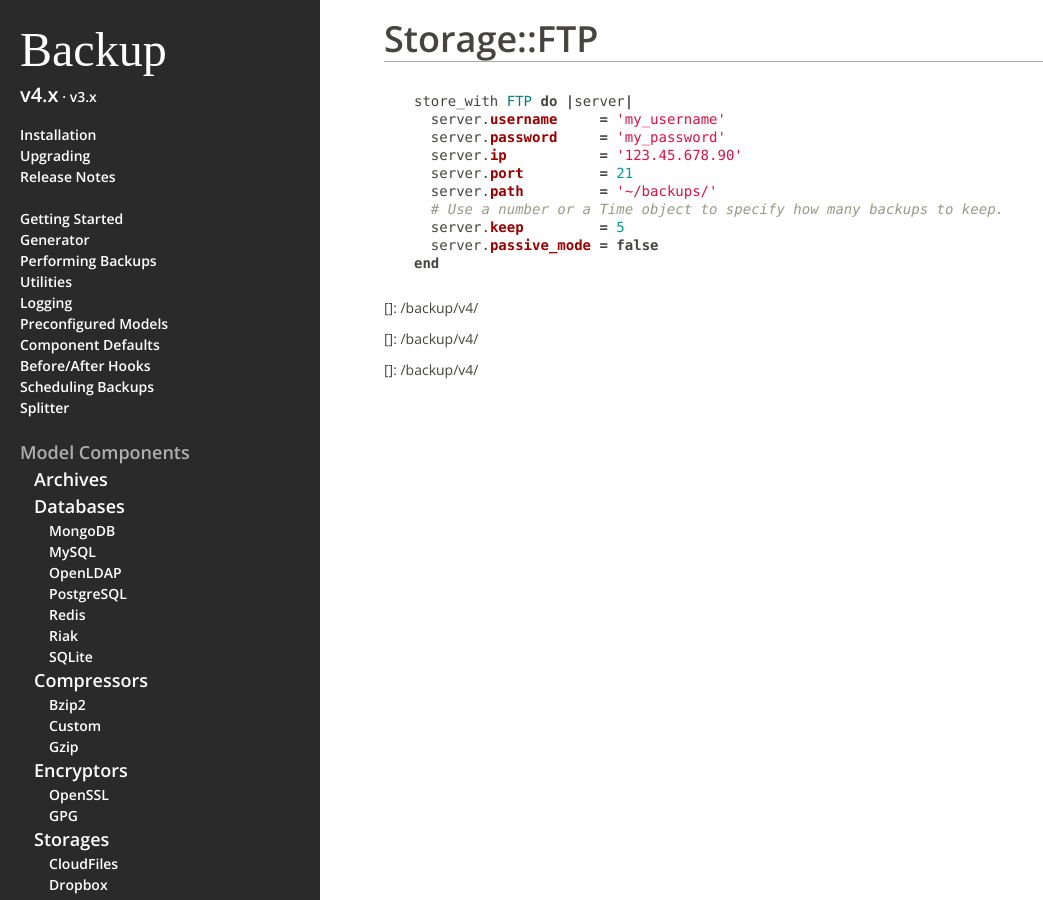
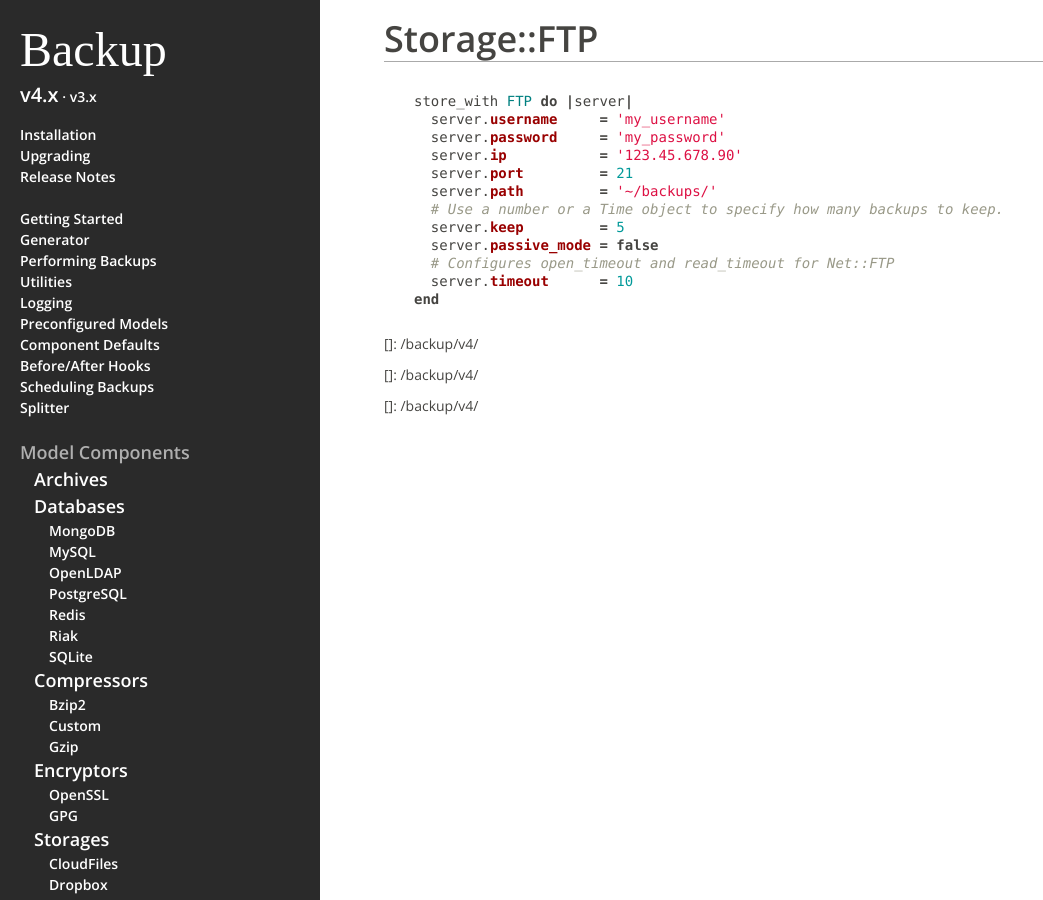
Before and after one commit to backup/backup, a Jekyll site: the page built from v4/storage-ftp/index.md, in a window 1280 px wide. Shown: the whole page, without its empty margins (0-1043 px from the left). Built offline with Jekyll 4.4.1, drawn with Linux system fonts in a browser that asks for light colours; some web fonts are replaced; Markdown is read by kramdown in place of the engine named in the settings.

Commit message:
Add FTP storage timeout

````diff
--- a/v4/storage-ftp/index.md
+++ b/v4/storage-ftp/index.md
@@ -16,6 +16,8 @@ store_with FTP do |server|
   # Use a number or a Time object to specify how many backups to keep.
   server.keep         = 5
   server.passive_mode = false
+  # Configures open_timeout and read_timeout for Net::FTP
+  server.timeout      = 10
 end
 ```
 
````
Also changed, not shown: v4/release-notes/index.md (+1 -0 lines).
